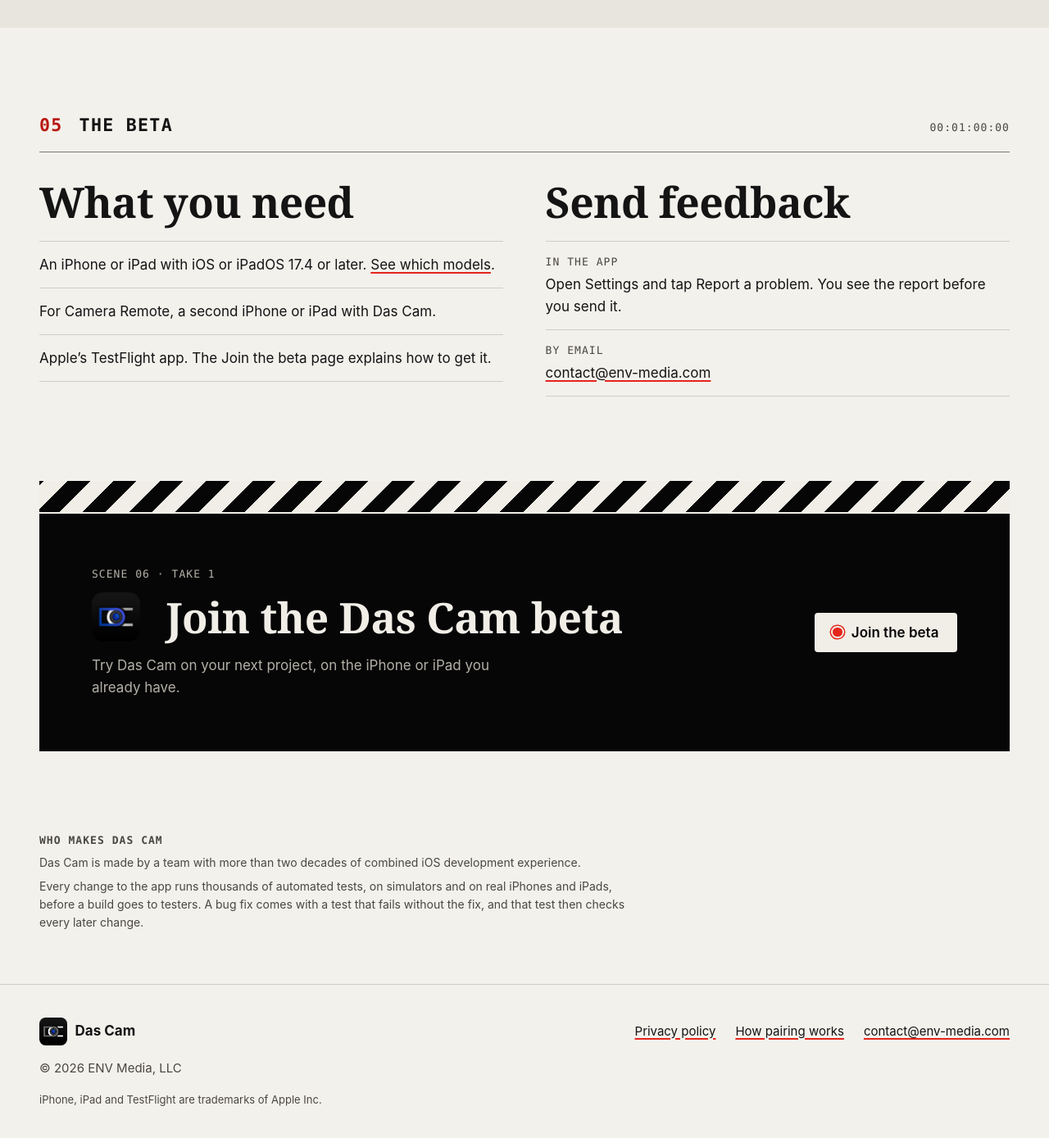
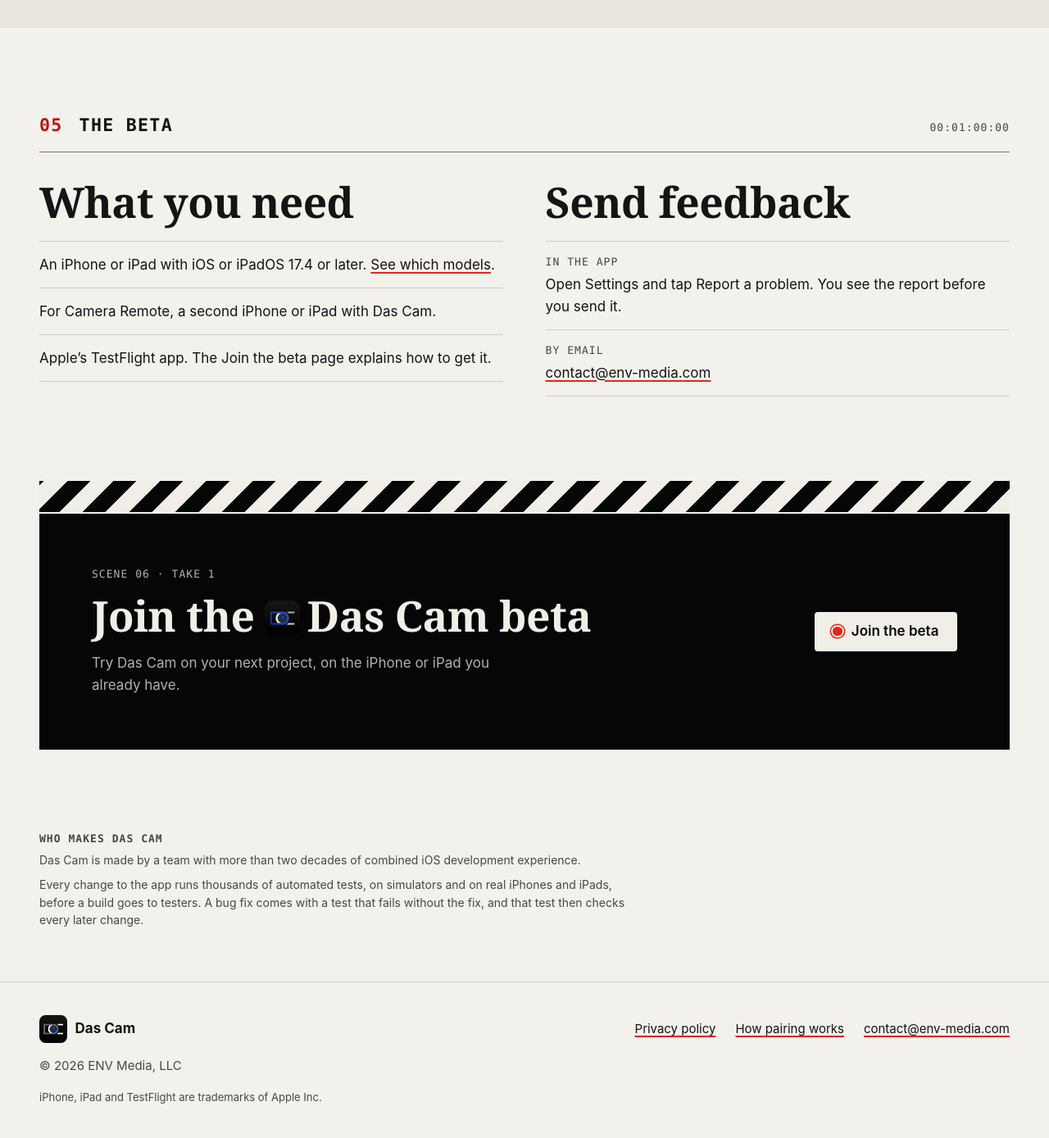
Before and after one commit to env-media/das-cam, a Jekyll site: the page index.html, which Jekyll copies as it is, in a window 1280 px wide and 1400 px high, scrolled down 5528 px. Shown: the top 1389 px of the window at 82% size. Built offline with Jekyll 4.4.1, drawn with Linux system fonts in a browser that asks for light colours.

Commit message:
WEB1: the icon inside "Join the Das Cam beta"
AJ (11-08, about 03:33, relayed by arbiter #58): the icon sits inside the
heading, just left of "Das Cam", at the type's height and centred on its
line. Its alt is empty, so VoiceOver reads "Join the Das Cam beta". The
icon and the name never wrap apart (one line at 1440 and 390 px; "Join
the / [icon] Das Cam / beta" at 320 px). _tools/preview.sh adds a 320 px
shot of the closing call.

Co-Authored-By: Claude Opus 5.5 (1M context, M4 lane, DSC implementer #136, session b55e95dd) <noreply@anthropic.com>

```diff
--- a/assets/site.css
+++ b/assets/site.css
@@ -545,9 +545,10 @@ h1, h2, h3 {
   .clapper-body { grid-template-columns: minmax(0, 1fr) auto; }
 }
 .clapper h2 { font-size: clamp(2rem, 1.3rem + 2.4vw, 3.25rem); margin-top: 0.75rem; }
-.with-icon { display: flex; align-items: center; gap: 0.6em; }
-.section h2.with-icon { max-width: none; }
-.with-icon img { display: block; width: 1.15em; height: 1.15em; border-radius: 22.5%; flex: none; }
+/* The icon inside a heading, just left of "Das Cam", at the type's height; the two never wrap apart. */
+.name-with-icon { white-space: nowrap; }
+.name-with-icon img { display: inline-block; width: 0.82em; height: 0.82em; margin-right: 0.18em; border-radius: 22.5%; vertical-align: -0.08em; }
+.clapper h2 { max-width: none; }
 .clapper p.text { margin: 1rem 0 0; max-width: 34rem; color: var(--ink-2); }
 
 /* Who makes it: small, quiet text after the closing call */
--- a/index.html
+++ b/index.html
@@ -197,7 +197,7 @@
         <div class="clapper-body">
           <div>
             <p class="label" aria-hidden="true">Scene 06 · Take 1</p>
-            <h2 id="join-title" class="with-icon"><img src="assets/icon-dark.png" alt="" width="256" height="256"><span>Join the Das Cam beta</span></h2>
+            <h2 id="join-title">Join the <span class="name-with-icon"><img src="assets/icon-dark.png" alt="" width="256" height="256">Das Cam</span> beta</h2>
             <p class="text">Try Das Cam on your next project, on the iPhone or iPad you already have.</p>
           </div>
           <a class="btn btn-rec" href="https://testflight.apple.com/join/zVCSNrWY">Join the beta</a>
```
Also changed, not shown: 1 other file.
